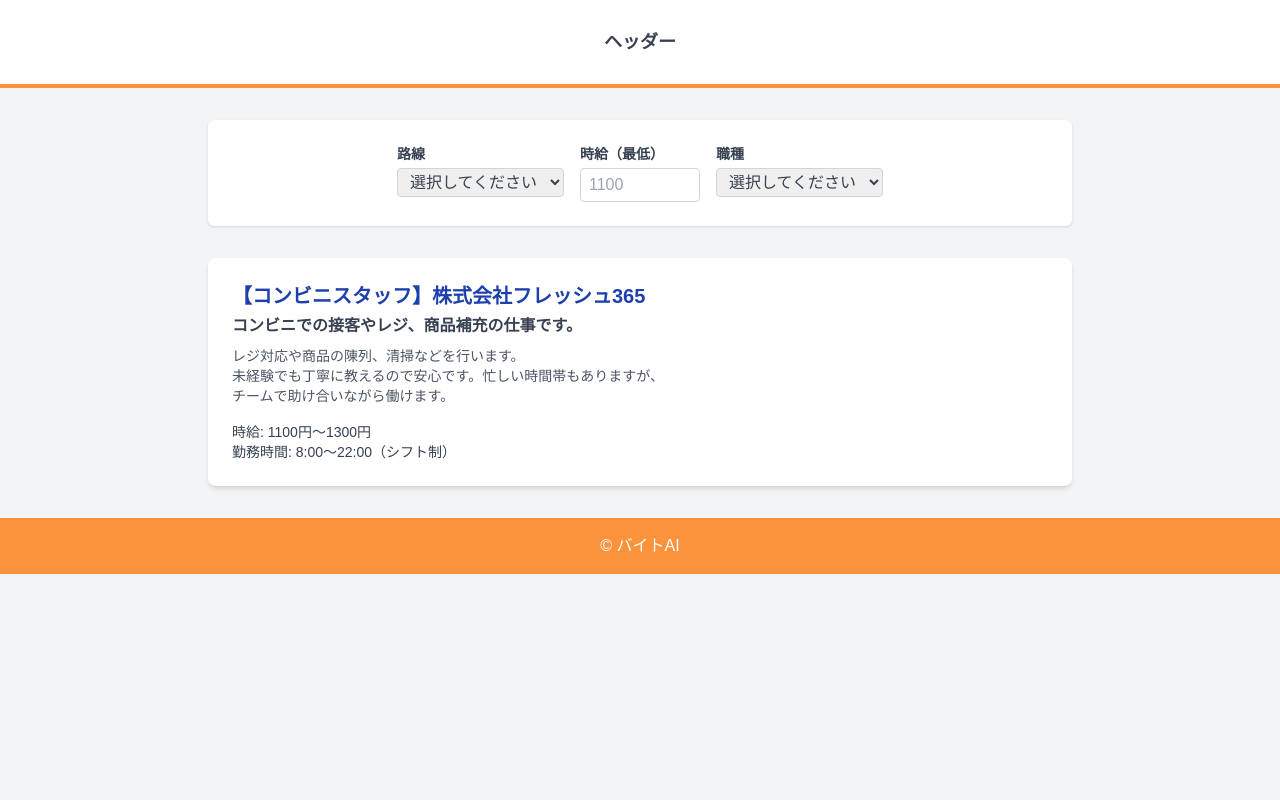
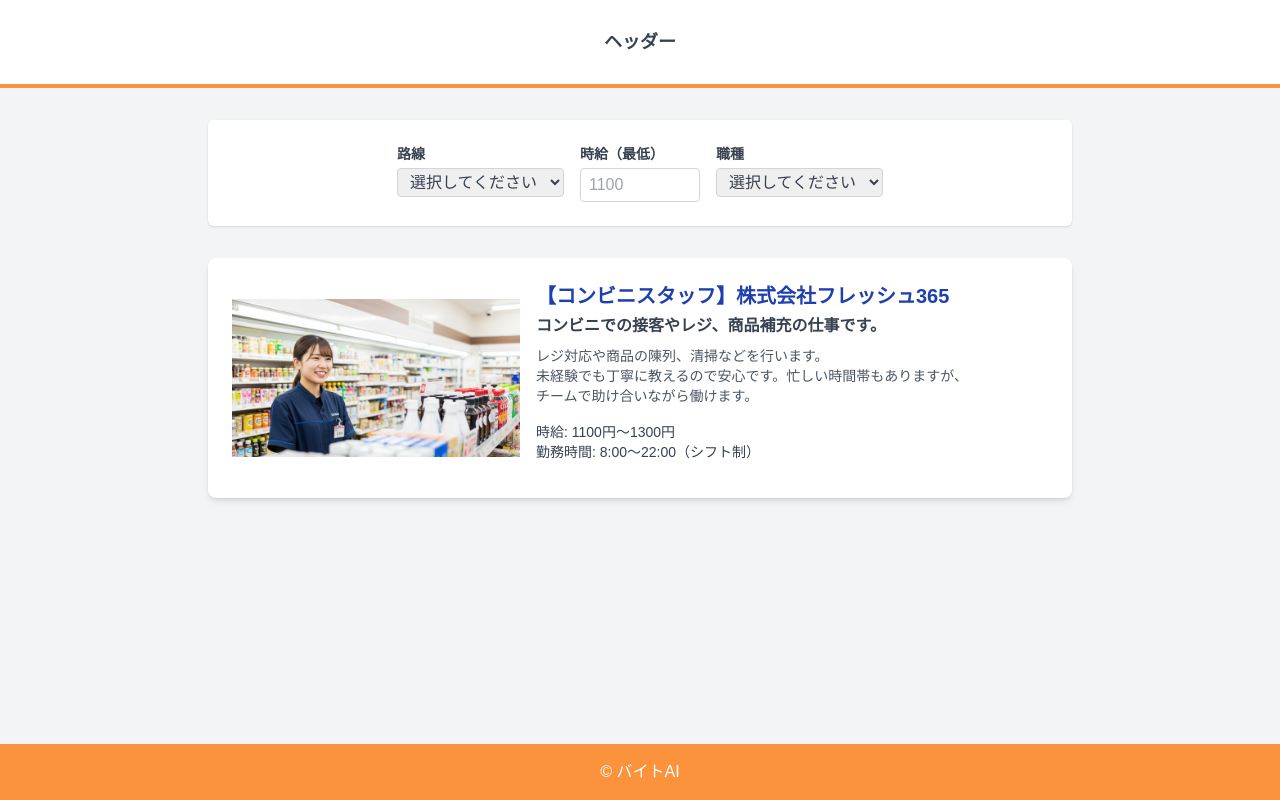
Before and after one commit to InoKotaro/baito-ai-website, a Next.js app: page / in a window 1280 px wide. Built offline with nearby package versions, Linux system fonts and the light colour scheme.

Commit message:
style: フッターをボトムに固定

```diff
--- a/src/app/components/JobCard.jsx
+++ b/src/app/components/JobCard.jsx
@@ -1,3 +1,5 @@
+import Image from 'next/image';
+
 import { jobs } from '@/data/siteData.jsx';
 
 export default function JobCard() {
@@ -6,9 +8,20 @@ export default function JobCard() {
       {jobs.map((job) => (
         <article
           key={job.id}
-          className="mb-6 rounded-lg bg-white p-6 shadow-md transition-shadow hover:shadow-lg"
+          className="mb-6 flex items-start gap-4 rounded-lg bg-white p-6 shadow-md transition-shadow hover:shadow-lg"
         >
-          <h2 className="mb-1 text-xl font-bold text-blue-800">{job.title}</h2>
+          <div className="relative h-48 w-72 flex-shrink-0">
+            <Image
+              src={job.image}
+              alt={job.title}
+              fill
+              className="rounded-md object-contain"
+            />
+          </div>
+          <div>
+            <h2 className="mb-1 text-xl font-bold text-blue-800">
+              {job.title}
+            </h2>
             <p className="mb-2 font-semibold">{job.summary}</p>
             <p className="mb-4 whitespace-pre-line text-sm text-gray-600">
               {job.description}
@@ -18,6 +31,7 @@ export default function JobCard() {
               <br />
               勤務時間: {job.hours}
             </p>
+          </div>
         </article>
       ))}
     </section>
--- a/src/app/components/PageClient.jsx
+++ b/src/app/components/PageClient.jsx
@@ -6,11 +6,11 @@ import SearchBar from '@/app/components/SearchBar';
 
 export default function JobPortfolioSite() {
   return (
-    <div className="min-h-screen bg-gray-100 text-gray-700">
+    <div className="flex min-h-screen flex-col bg-gray-100 text-gray-700">
       {/* ヘッダー */}
       <Header />
 
-      <main className="mx-auto mt-8 max-w-4xl px-4">
+      <main className="mx-auto mt-8 w-full max-w-4xl flex-grow px-4">
         {/* 検索セクション */}
         <SearchBar />
 
```
Lines whose indentation alone changed are shown as unchanged.
